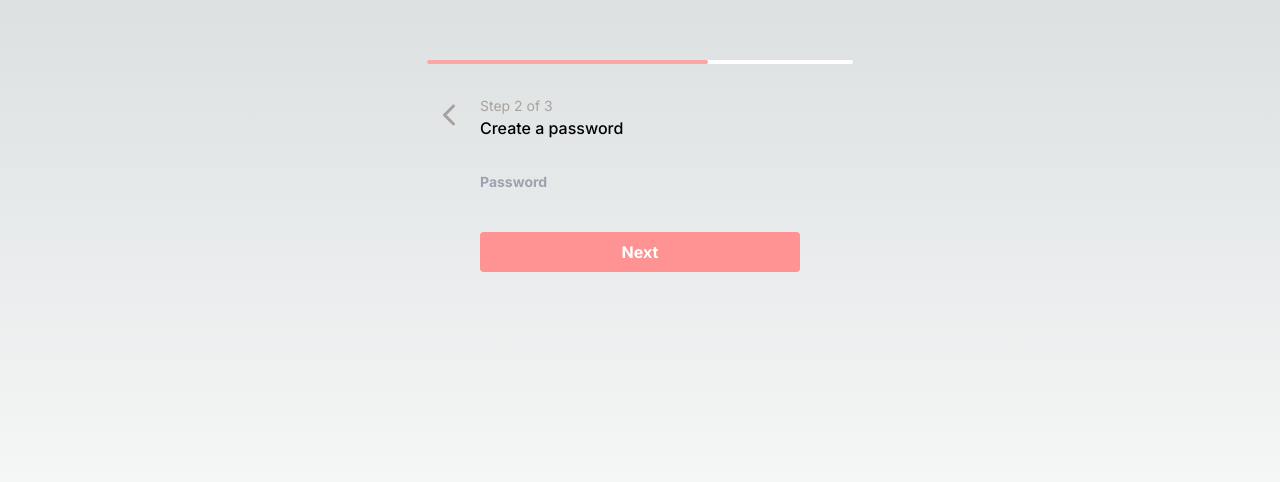
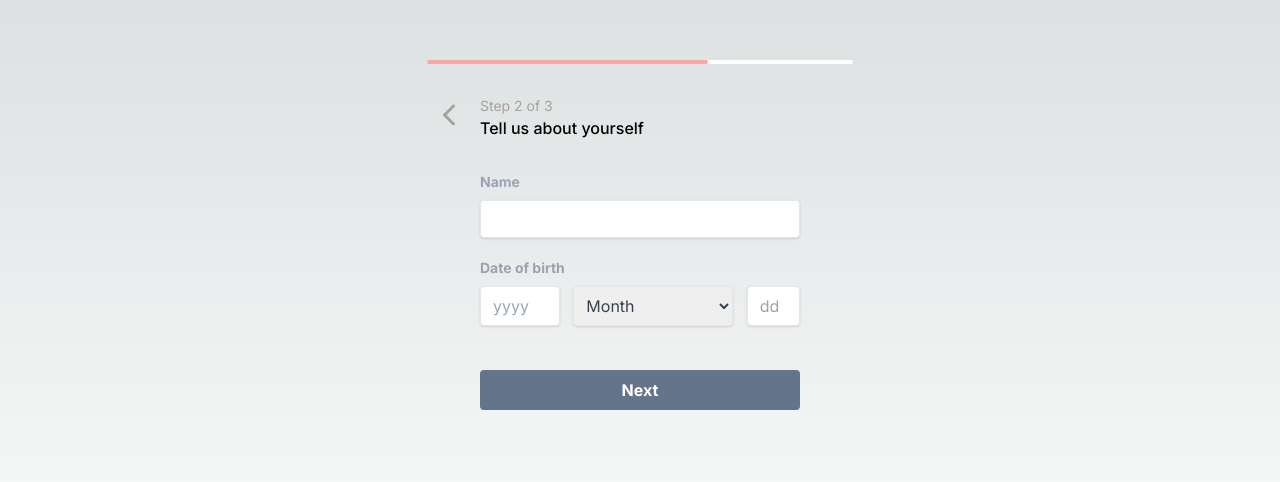
Before and after one commit to Aayushi-Agrwal/claxroom, a Next.js app: page /signup/step2 in a window 1280 px wide. Shown: the part 122-604 px from the top of the page. Built offline with nearby package versions, Linux system fonts and the light colour scheme.

Commit message:
feat: step 2 signup

```diff
--- a/app/(route)/signup/(step)/step2/page.tsx
+++ b/app/(route)/signup/(step)/step2/page.tsx
@@ -1,9 +1,25 @@
-import Button from "@/app/components/Button";
+"use client";
+
+import Button, { ButtonDisabled } from "@/app/components/Button";
+import Input from "@/app/components/Input";
 import { faChevronLeft } from "@fortawesome/free-solid-svg-icons";
 import { FontAwesomeIcon } from "@fortawesome/react-fontawesome";
 import Link from "next/link";
+import { useState } from "react";
 
+interface IDOB {
+  year: number;
+  month: number;
+  date: number;
+}
 function Step2() {
+  const [name, setName] = useState("");
+  const [dob, setDob] = useState<IDOB>({
+    year: 0,
+    month: 0,
+    date: 0,
+  });
+  const [disabled, setDisabled] = useState(true);
   return (
     <div className="w-1/4 h-1/2">
       <Link href="step1">
@@ -14,7 +30,7 @@ function Step2() {
       <div className="flex items-center">
         <div>
           <p className="text-sm text-stone-400">Step 2 of 3</p>
-          <p className="text-md font-medium">Create a password</p>
+          <p className="text-md font-medium">Tell us about yourself</p>
         </div>
       </div>
       <div className="mt-8">
@@ -22,16 +38,74 @@ function Step2() {
           className="block text-gray-400 text-sm font-bold mb-2"
           htmlFor="email"
         >
-          Password
+          Name
         </label>
-        {/* <PasswordInput
-          value={password}
-          onChange={(value) => setPassword(value)}
-        /> */}
+        <Input
+          width="w-full"
+          type="text"
+          onChange={(value) => setName(value)}
+        />
       </div>
-      <Link href="step3">
-        <Button name="Next" />
-      </Link>
+
+      <div className="mt-2">
+        <label
+          className="block text-gray-400 text-sm font-bold mb-2"
+          htmlFor="email"
+        >
+          Date of birth
+        </label>
+        <div className="flex justify-between">
+          <Input
+            width="w-1/4"
+            type="number"
+            name="year"
+            maxLength={4}
+            placeholder="yyyy"
+            onChange={function (value: string): void {
+              throw new Error("Function not implemented.");
+            }} // onChange={(e) => setDob({...dob, [e.target.name] : e.target.value})}
+          />
+
+          <select
+            name="month"
+            id="month"
+            className="w-1/2 py-2 px-2 text-gray-700 mb-3 leading-tight focus:outline-none focus:shadow-outline shadow border rounded"
+          >
+            <option disabled selected>
+              Month
+            </option>
+            <option value="1">Janaury</option>
+            <option value="2">February</option>
+            <option value="3">March</option>
+            <option value="4">April</option>
+            <option value="5">May</option>
+            <option value="6">June</option>
+            <option value="7">July</option>
+            <option value="8">August</option>
+            <option value="9">September</option>
+            <option value="10">October</option>
+            <option value="11">November</option>
+            <option value="12">December</option>
+          </select>
+
+          <Input
+            width="w-1/6"
+            type="number"
+            maxLength={2}
+            placeholder="dd"
+            onChange={function (value: string): void {
+              throw new Error("Function not implemented.");
+            }}
+          />
+        </div>
+      </div>
+      {disabled ? (
+        <ButtonDisabled name="Next" />
+      ) : (
+        <Link href="step3">
+          <Button name="Next" />
+        </Link>
+      )}
     </div>
   );
 }
--- /dev/null
+++ b/app/components/Input.tsx
@@ -0,0 +1,34 @@
+interface InputProps {
+  width: string;
+  type: string;
+  maxLength?: number;
+  placeholder?: string;
+  value?: string;
+  name?: string;
+  onChange: (value: string) => void;
+}
+
+const Input: React.FC<InputProps> = ({
+  width,
+  maxLength,
+  placeholder,
+  value,
+  onChange,
+  name,
+}) => {
+  const handleNameChange = (newValue: string) => {
+    onChange(newValue);
+  };
+  return (
+    <input
+      className={`shadow appearance-none border rounded ${width} py-2 px-3 text-gray-700 mb-3 leading-tight focus:outline-none focus:shadow-outline`}
+      maxLength={maxLength}
+      value={value}
+      name={name}
+      onChange={(e) => handleNameChange(e.target.value)}
+      placeholder={placeholder}
+    />
+  );
+};
+
+export default Input;
```
